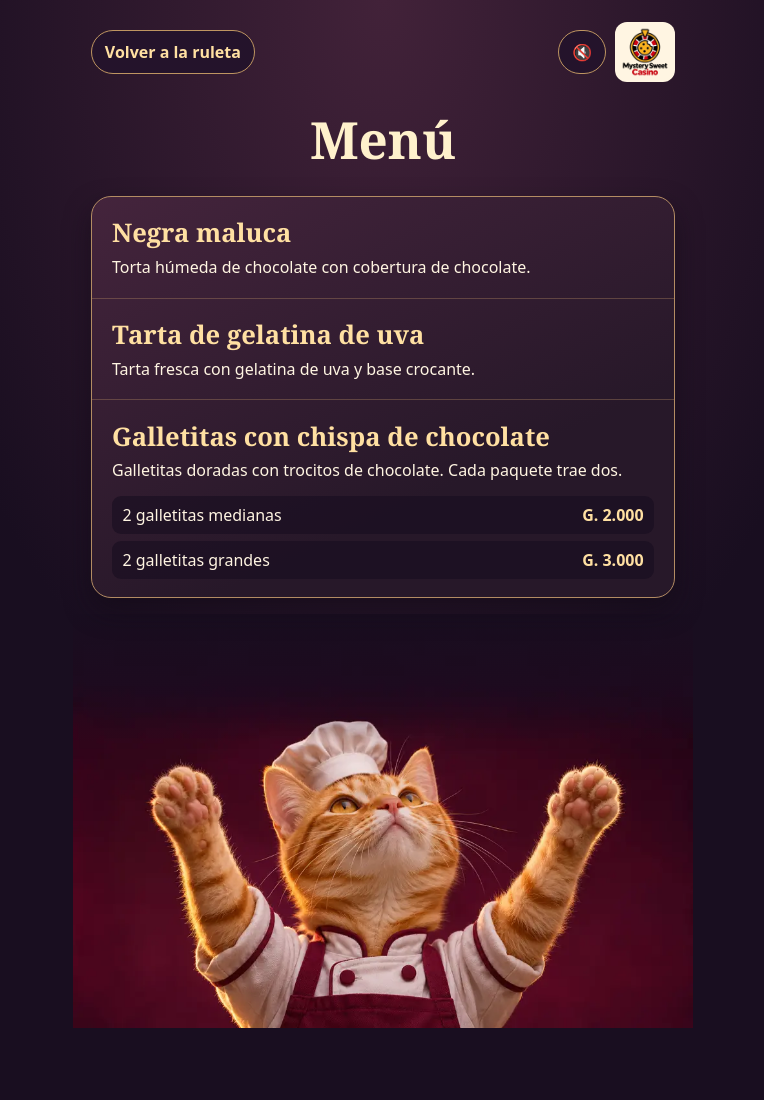
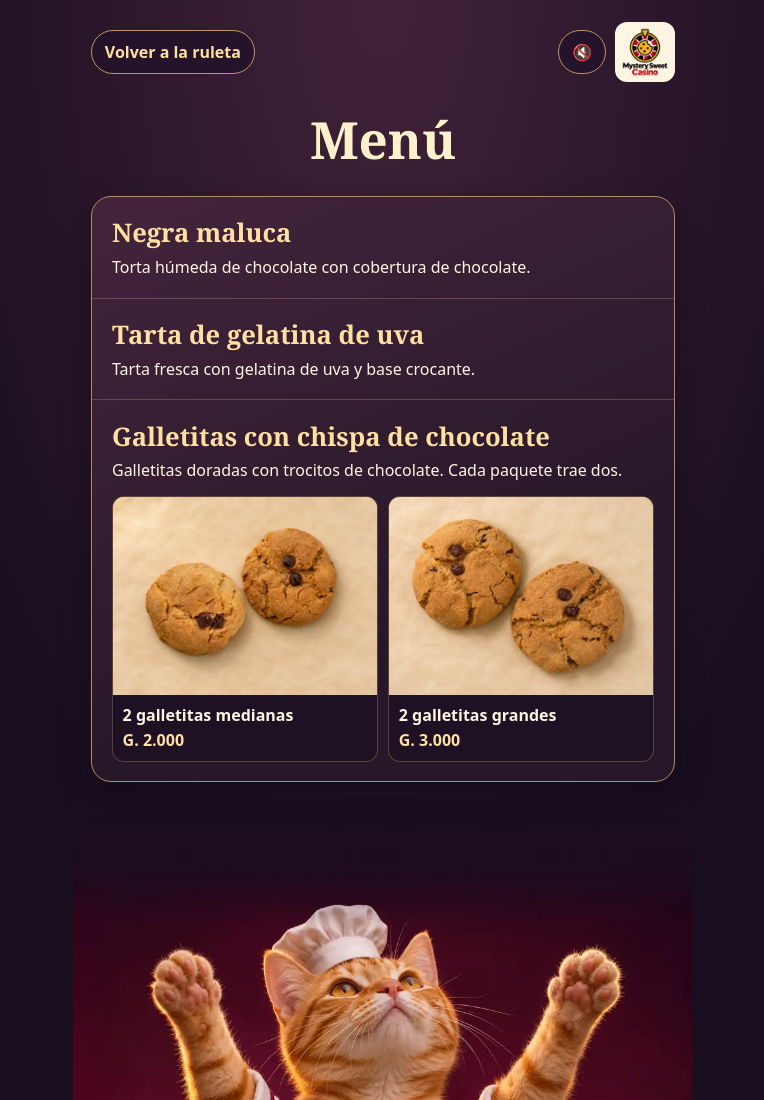
Before and after one commit to Neliux/Ruleta_cookie, a plain HTML site: page menu.html in a window 1280 px wide. Shown: the top 1100 px of the page, without its empty margins (257-1021 px from the left). Before the commit the page ends 1028 px from the top, so only its background shows below. Drawn offline with Linux system fonts and the light colour scheme.

Commit message:
Mostrar los paquetes de galletitas con fotos en el menú

```diff
--- a/menu.html
+++ b/menu.html
@@ -22,9 +22,12 @@
     li + li { border-top: 1px solid #b38c635e; }
     h2 { font: bold clamp(1.17rem, 4.8vw, 1.6rem) Georgia, serif; color: #ffe0a2; margin: 0 0 .35rem; }
     p { margin: 0; line-height: 1.45; }
-    .paquetes { margin: .85rem 0 0; display: grid; gap: .45rem; }
-    .paquetes div { display: flex; justify-content: space-between; align-items: baseline; flex-wrap: wrap; gap: .2rem .65rem; padding: .5rem .65rem; background: #190e20a8; border-radius: 9px; }
-    .paquetes dd { margin: 0; color: #ffe0a2; font-weight: 800; white-space: nowrap; }
+    .paquetes { margin: .85rem 0 0; display: grid; grid-template-columns: repeat(2, minmax(0, 1fr)); gap: .65rem; }
+    .paquetes div { display: flex; flex-direction: column; overflow: hidden; background: #190e20a8; border: 1px solid #b38c6365; border-radius: 12px; }
+    .paquetes dt { display: flex; flex: 1; flex-direction: column; gap: .55rem; font-weight: 650; }
+    .paquetes dt span { padding: 0 .6rem; }
+    .paquetes img { width: 100%; height: auto; display: block; background: #e1c490; }
+    .paquetes dd { margin: .2rem .6rem .65rem; color: #ffe0a2; font-weight: 800; white-space: nowrap; }
     .gato { position: relative; margin: 1rem -18px -36px; overflow: hidden; }
     .gato img { display: block; width: 100%; height: auto; }
     .gato::after { content: ''; position: absolute; inset: 0; background: linear-gradient(#190e20, transparent 31%); pointer-events: none; }
@@ -53,8 +56,14 @@
         <h2>Galletitas con chispa de chocolate</h2>
         <p>Galletitas doradas con trocitos de chocolate. Cada paquete trae dos.</p>
         <dl class="paquetes">
-          <div><dt>2 galletitas medianas</dt><dd>G. 2.000</dd></div>
-          <div><dt>2 galletitas grandes</dt><dd>G. 3.000</dd></div>
+          <div>
+            <dt><img src="galletitas-medianas.webp" width="600" height="450" loading="lazy" decoding="async" alt=""><span>2 galletitas medianas</span></dt>
+            <dd>G. 2.000</dd>
+          </div>
+          <div>
+            <dt><img src="galletitas-grandes.webp" width="600" height="450" loading="lazy" decoding="async" alt=""><span>2 galletitas grandes</span></dt>
+            <dd>G. 3.000</dd>
+          </div>
         </dl>
       </li>
     </ul>
```
Also changed, not shown: galletitas-grandes.webp (added), galletitas-medianas.webp (added).
